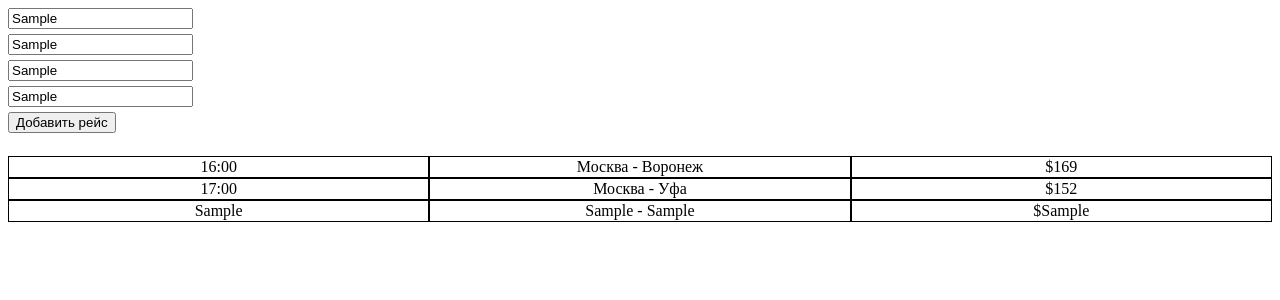
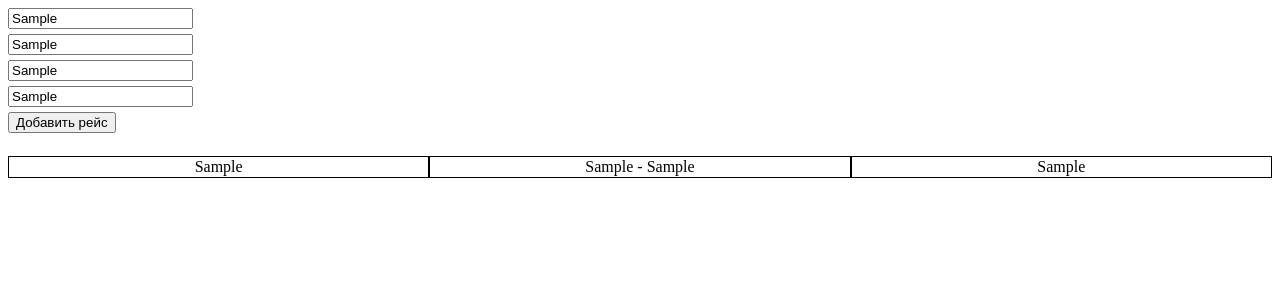
Before and after one commit to Ramdesu/trainSchedule, an Angular app: page / in a window 1280 px wide. Both pictures are taken after typing "Sample", "Sample", "Sample", "Sample" into the empty fields and a click on the button "Добавить рейс". Shown: the top 300 px of the page. Built offline with nearby package versions, Linux system fonts and the light colour scheme.

Commit message:
migrate to ngModel

```diff
--- a/package.json
+++ b/package.json
@@ -11,6 +11,7 @@
   },
   "private": true,
   "dependencies": {
+    "@angular/forms": "~7.0.0",
     "@angular/animations": "~7.1.0",
     "@angular/common": "~7.1.0",
     "@angular/compiler": "~7.1.0",
--- a/src/app/app.module.ts
+++ b/src/app/app.module.ts
@@ -3,6 +3,7 @@ import { NgModule } from '@angular/core';
 
 import { AppRoutingModule } from './app-routing.module';
 import { AppComponent } from './app.component';
+import {FormsModule} from "@angular/forms";
 import { ScheduleComponent } from './schedule/schedule.component';
 
 @NgModule({
@@ -12,7 +13,8 @@ import { ScheduleComponent } from './schedule/schedule.component';
   ],
   imports: [
     BrowserModule,
-    AppRoutingModule
+    AppRoutingModule,
+    FormsModule
   ],
   providers: [],
   bootstrap: [AppComponent]
--- a/src/app/schedule/schedule.component.html
+++ b/src/app/schedule/schedule.component.html
@@ -1,15 +1,15 @@
 <form id="addTripForm">
-  <input type="text" placeholder="Время отправления"><br>
-  <input type="text" placeholder="Пункт отправления"><br>
-  <input type="text" placeholder="Пункт прибытия"><br>
-  <input type="text" placeholder="Стоимость билета в $"><br>
-  <input type="button" value="Добавить рейс" (click) = addTrip()>
+  <input type="text" placeholder="Время отправления" [(ngModel)]="departureTime" name="departureTime"><br>
+  <input type="text" placeholder="Пункт отправления" [(ngModel)]="departurePoint" name="departurePoint"><br>
+  <input type="text" placeholder="Пункт прибытия" [(ngModel)]="arrivalPoint" name="arrivalPoint"><br>
+  <input type="text" placeholder="Стоимость билета в $" [(ngModel)]="price" name="price"><br>
+  <input type="button" value="Добавить рейс" (click) = addTrip(departureTime,departurePoint,arrivalPoint,price)>
 </form><br>
 
 <table>
   <tr *ngFor="let trip of trips">
-    <td>{{trip[0]}}</td>
-    <td>{{trip[1]}}</td>
-    <td>{{[trip[2]]}}</td>
+    <td>{{trip.departureTime}}</td>
+    <td>{{trip.departurePoint}} - {{trip.arrivalPoint}}</td>
+    <td>{{[trip.price]}}</td>
   </tr>
 </table>
--- a/src/app/schedule/schedule.component.ts
+++ b/src/app/schedule/schedule.component.ts
@@ -1,10 +1,19 @@
 import { Component, OnInit } from '@angular/core';
+
+export class trip{
+  constructor(public departureTime: string,
+              public departurePoint: string,
+              public arrivalPoint: string,
+              public price: number)
+  { }
+}
 
 @Component({
   selector: 'app-schedule',
   templateUrl: './schedule.component.html',
   styleUrls: ['./schedule.component.scss']
 })
+
 export class ScheduleComponent implements OnInit {
 
   constructor() { }
@@ -12,14 +21,11 @@ export class ScheduleComponent implements OnInit {
   ngOnInit() {
   }
 
-  trips = [['16:00', 'Москва - Воронеж', '$169'], ['17:00', 'Москва - Уфа', '$152']];
 
-  addTrip = () => {
-    let addTripForm = document.querySelectorAll('#addTripForm')[0];
-    let time = addTripForm.querySelectorAll('input')[0].value;
-    let way = addTripForm.querySelectorAll('input')[1].value + ' - ' + addTripForm.querySelectorAll('input')[2].value;
-    let cost = '$' + addTripForm.querySelectorAll('input')[3].value;
-    this.trips.push([time, way, cost]);
+  trips: trip[] = [];
+
+  addTrip = (departureTime: string, departurePoint: string, arrivalPoint: string, price: number) => {
+    this.trips.push(new trip(departureTime, departurePoint, arrivalPoint, price));
   }
 
 }
```
